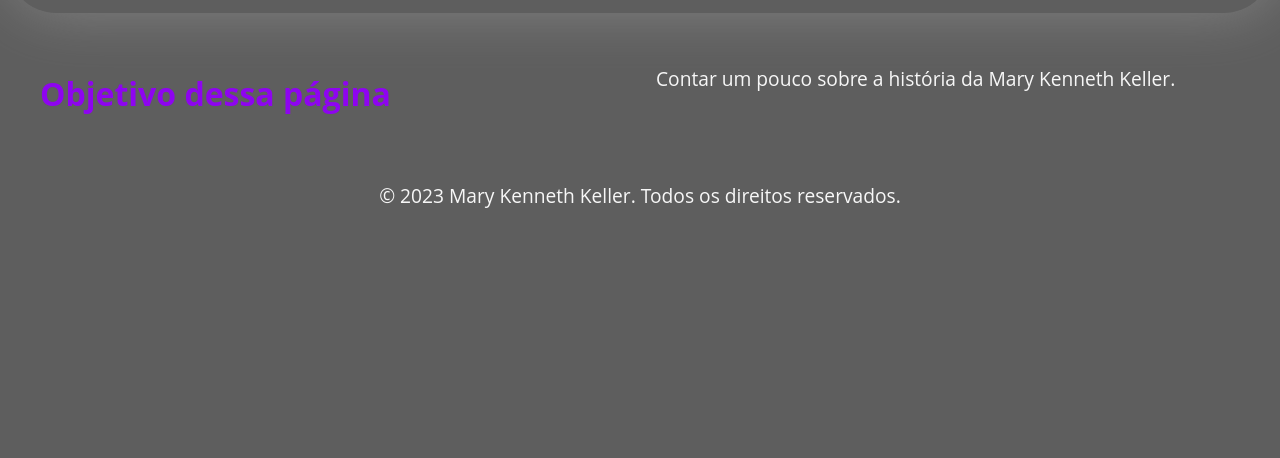
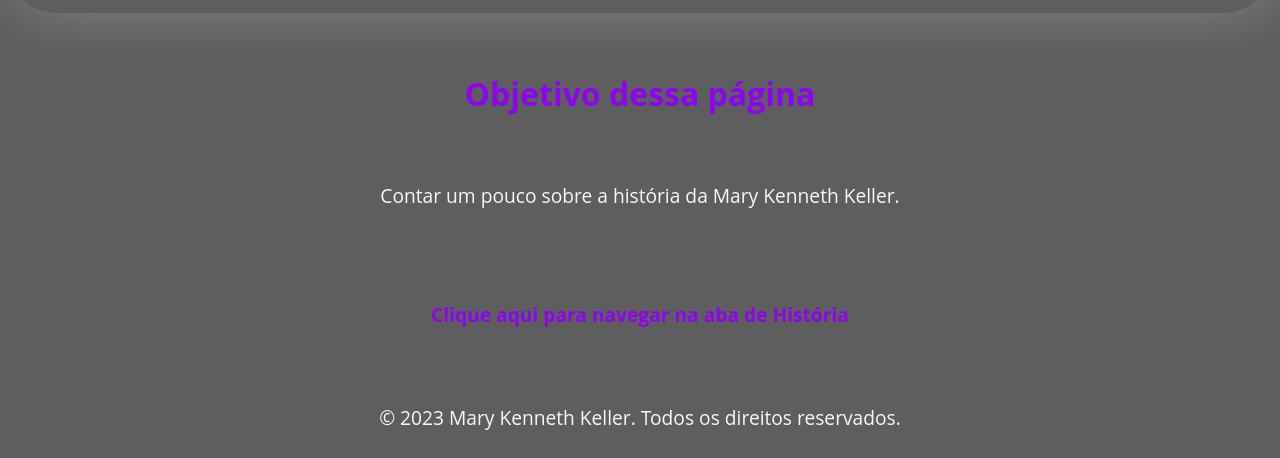
Before and after one commit to MaryAmaral/Mary-Kenneth-Keller, a plain HTML site: page index.html in a window 1280 px wide. Shown: the part 478-936 px from the top of the page. Before the commit the page ends 800 px from the top, so only its background shows below. Drawn offline with Linux system fonts and the light colour scheme; a script that the page names is missing.

Commit message:
Subindo alteração na home

```diff
--- a/index.html
+++ b/index.html
@@ -31,6 +31,7 @@
       <section id="sobre">
         <h2>Objetivo dessa página</h2>
         <p>Contar um pouco sobre a história da Mary Kenneth Keller.</p>
+        <a href="./historia.html"> <h4>Clique aqui para navegar na aba de História</h4></a>
       </section>
 
 
--- a/style.css
+++ b/style.css
@@ -83,6 +83,22 @@ body {
     margin-bottom: 2rem;
   }
 
+  #sobre {
+    display: flex;
+    flex-direction: column;
+    text-align: center;
+  }
+
+
+  #sobre a {
+    color: #8e04f0;
+
+  }
+
+  #sobre a:hover {
+    color: #8e04f07a;
+
+  }
   .sobre {
     display: flex;
     justify-content: center;
```
